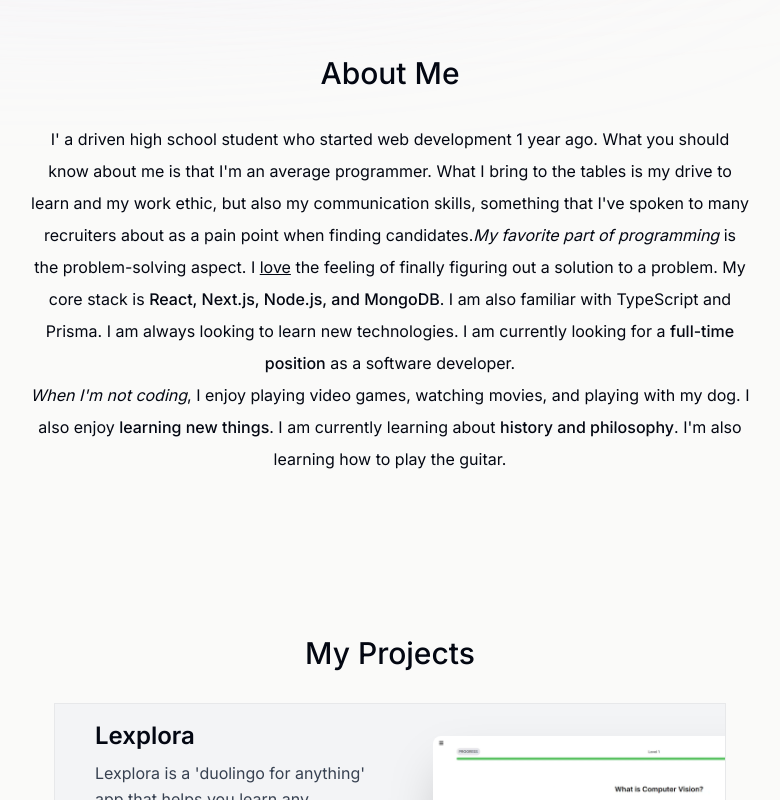
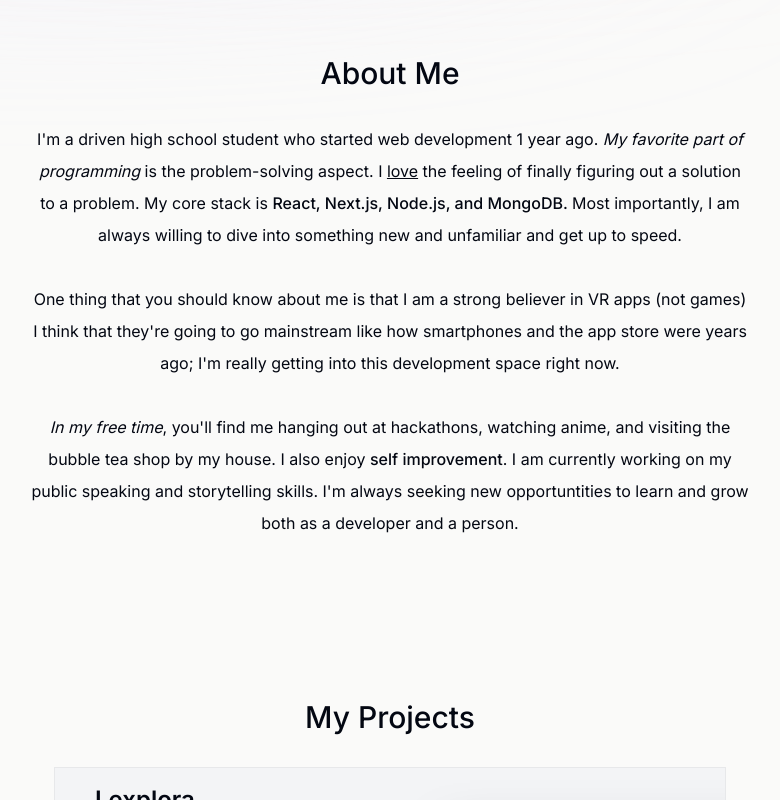
Before and after one commit to r-chong/portfolio-v3, a Next.js app: page / in a window 1280 px wide. Shown: the part 760-1560 px from the top of the page, without its empty margins (250-1030 px from the left). Built offline with nearby package versions, Linux system fonts and the light colour scheme.

Commit message:
Update intro section

```diff
--- a/components/about.tsx
+++ b/components/about.tsx
@@ -17,35 +17,37 @@ export default function About() {
 			<SectionHeading>About me</SectionHeading>
 			<p>
 				<span>
-					I&apos; a driven high school student who started web
-					development 1 year ago. What you should know about me is
-					that I&apos;m an average programmer. What I bring to the
-					tables is my drive to learn and my work ethic, but also my
-					communication skills, something that I&apos;ve spoken to
-					many recruiters about as a pain point when finding
-					candidates.
+					I&apos;m a driven high school student who started web
+					development 1 year ago. {'  '}
 				</span>
 				<span className='italic'>My favorite part of programming</span>{' '}
 				is the problem-solving aspect. I{' '}
 				<span className='underline'>love</span> the feeling of finally
 				figuring out a solution to a problem. My core stack is{' '}
 				<span className='font-medium'>
-					React, Next.js, Node.js, and MongoDB
+					React, Next.js, Node.js, and MongoDB.{' '}
 				</span>
-				. I am also familiar with TypeScript and Prisma. I am always
-				looking to learn new technologies. I am currently looking for a{' '}
-				<span className='font-medium'>full-time position</span> as a
-				software developer.
+				Most importantly, I am always willing to dive into something new
+				and unfamiliar and get up to speed.
+				<br />
+				<br />
+				One thing that you should know about me is that I am a strong
+				believer in VR apps (not games) I think that they&apos;re going
+				to go mainstream like how smartphones and the app store were
+				years ago; I&apos;m really getting into this development space
+				right now.
+				{''}
 			</p>
 
 			<p>
-				<span className='italic'>When I&apos;m not coding</span>, I
-				enjoy playing video games, watching movies, and playing with my
-				dog. I also enjoy{' '}
-				<span className='font-medium'>learning new things</span>. I am
-				currently learning about{' '}
-				<span className='font-medium'>history and philosophy</span>.
-				I&apos;m also learning how to play the guitar.
+				<br></br>
+				<span className='italic'>In my free time</span>, you&apos;ll
+				find me hanging out at hackathons, watching anime, and visiting
+				the bubble tea shop by my house. I also enjoy{' '}
+				<span className='font-medium'>self improvement</span>. I am
+				currently working on my public speaking and storytelling skills.
+				I&apos;m always seeking new opportuntities to learn and grow
+				both as a developer and a person.
 			</p>
 		</motion.section>
 	);
--- a/lib/data.ts
+++ b/lib/data.ts
@@ -75,14 +75,14 @@ export const projectsData = [
     title: "Hawkeye",
     description:
       "Project for Hack The North 2023 that uses the AdHawk MindLink to allow blind/visually impaired people to know what the lecturer is writing on the board, using OCR and Google Cloud.",
-    tags: ["React", "TypeScript", "Next.js", "Tailwind", "Redux"],
+    tags: ["Langchain", "GCP", "AdHawk MindLink SDK"],
     imageUrl: htnImg,
   },
   {
     title: "Spotify Clone",
     description:
       "A full stack app using Spotify's Official SDK. It plays music, retrieves lyrics, and censors profanity (togglable). I also added new themes",
-    tags: ["React", "Next.js", "SQL", "Tailwind", "Framer"],
+    tags: ["React", "Node JS", "Spotify API", "Bootstrap"],
     imageUrl: spottyImg,
   },
 ] as const;
```
